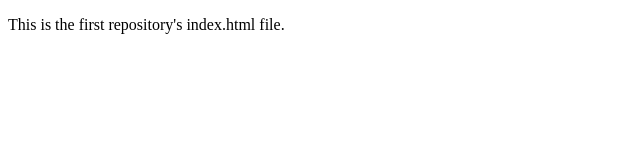
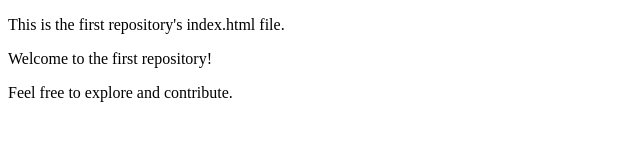
Before and after one commit to bhavesh2004-dev/First-repository, a plain HTML site: page index.html in a window 1280 px wide. Shown: the whole page, without its empty margins (0-640 px from the left). Drawn offline with Linux system fonts and the light colour scheme.

Commit message:
added new paragraph

```diff
--- a/index.html
+++ b/index.html
@@ -7,5 +7,7 @@
 </head>
 <body>
     <p>This is the first repository's index.html file.</p>
+    <p>Welcome to the first repository!</p>
+    <p>Feel free to explore and contribute.</p>
 </body>
 </html>
```
